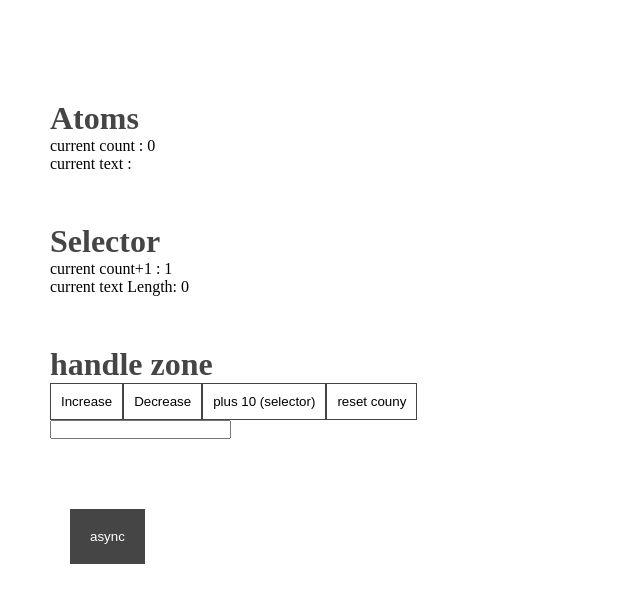
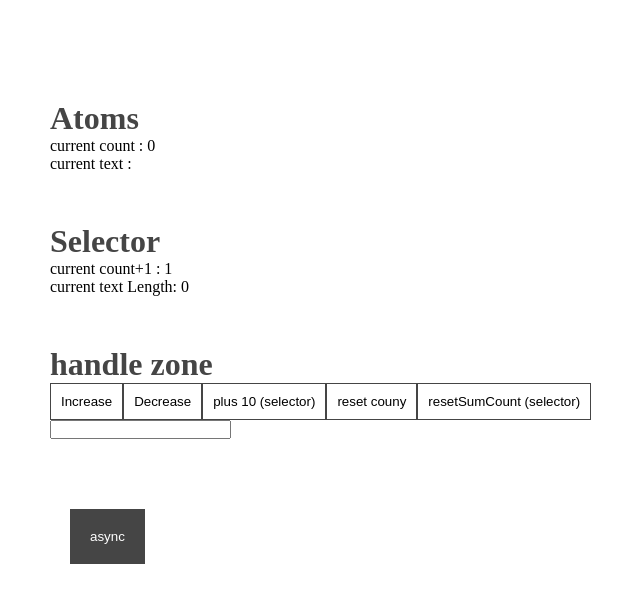
Before and after one commit to hellojaehyeok/recoil_study, a React (Create React App) app in the folder recoil/: page / in a window 1280 px wide. Shown: the top 602 px of the page, without its empty margins (50-690 px from the left). Built offline with nearby package versions, Linux system fonts and the light colour scheme.

Commit message:
Feat: selector 초기화 추가

```diff
--- a/recoil/src/components/count/handleCount.tsx
+++ b/recoil/src/components/count/handleCount.tsx
@@ -8,6 +8,7 @@ const HandleCount = ({}) => {
     const setCount = useSetRecoilState(countState);
     const resetCount = useResetRecoilState(countState);
     const [sumCount, setSumCount] = useRecoilState(sumCountSelector);
+    const resetSumCount = useResetRecoilState(sumCountSelector);
 
     return(
         <>
@@ -15,6 +16,7 @@ const HandleCount = ({}) => {
             <ControlBtn onClick={() => setCount(count=>count-1)}>Decrease</ControlBtn>
             <ControlBtn onClick={() => setSumCount(sumCount)}>plus 10 (selector)</ControlBtn>
             <ControlBtn onClick={resetCount}>reset couny</ControlBtn>
+            <ControlBtn onClick={resetSumCount}>resetSumCount (selector)</ControlBtn>
         </>
     )
 
--- a/recoil/src/state/selector/sumCountSelector.ts
+++ b/recoil/src/state/selector/sumCountSelector.ts
@@ -11,7 +11,7 @@ export default selector({
     set: ({set, get}, newCount:any)=>{
         return set(
             countState,
-            newCount+10,
+            newCount instanceof DefaultValue?newCount:newCount+10,
         )
     }
 })
```
